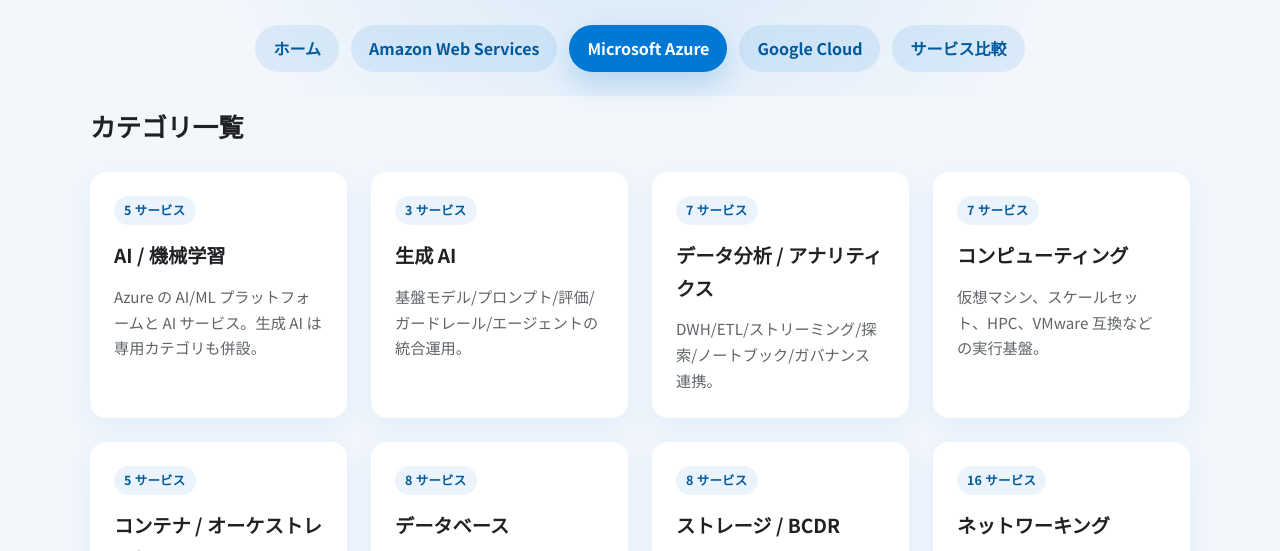
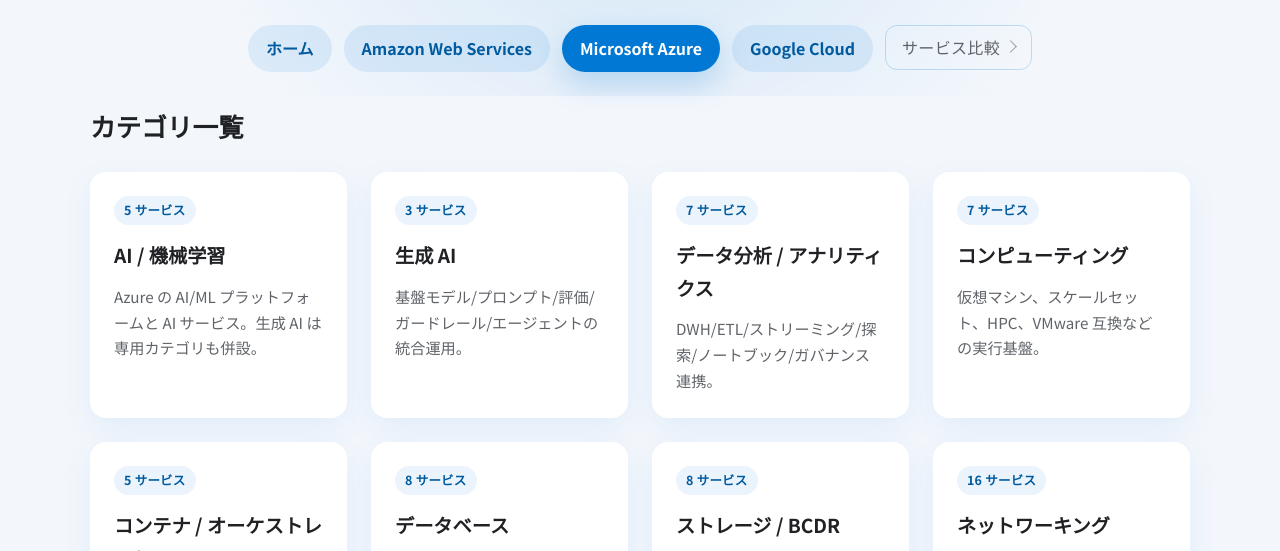
Before and after one commit to hitosh308/cloud-map, a plain HTML site: page azure.html in a window 1280 px wide. Shown: the part 188-739 px from the top of the page. Drawn offline with Linux system fonts and the light colour scheme.

Commit message:
Tweak comparison link styling

```diff
--- a/azure.html
+++ b/azure.html
@@ -40,7 +40,7 @@
             <a class="nav-link" href="google-cloud.html">Google Cloud</a>
           </li>
           <li class="nav-item">
-            <a class="nav-link" href="comparison.html">サービス比較</a>
+            <a class="nav-link nav-link--subtle" href="comparison.html">サービス比較</a>
           </li>
         </ul>
       </nav>
--- a/styles.css
+++ b/styles.css
@@ -133,6 +133,59 @@ body {
   background: var(--accent);
   color: #ffffff;
   box-shadow: 0 12px 30px rgba(var(--accent-rgb), 0.22);
+}
+
+.nav-link--subtle {
+  background: transparent;
+  color: var(--text-muted);
+  border: 1px solid rgba(var(--accent-rgb), 0.22);
+  border-radius: 12px;
+  padding: 8px 16px;
+  font-weight: 500;
+  letter-spacing: 0.02em;
+  box-shadow: none;
+}
+
+.nav-link--subtle::after {
+  content: '';
+  display: inline-block;
+  width: 8px;
+  height: 8px;
+  border-right: 1.5px solid currentColor;
+  border-bottom: 1.5px solid currentColor;
+  transform: translateY(-1px) rotate(-45deg);
+  transform-origin: center;
+  opacity: 0.6;
+  transition: transform 0.2s ease, opacity 0.2s ease;
+}
+
+.nav-link--subtle:hover,
+.nav-link--subtle:focus {
+  background: rgba(var(--accent-rgb), 0.08);
+  color: var(--accent-dark);
+  border-color: rgba(var(--accent-rgb), 0.35);
+}
+
+.nav-link--subtle:hover::after,
+.nav-link--subtle:focus::after {
+  opacity: 1;
+  transform: translate(1px, -1px) rotate(-45deg);
+}
+
+.nav-link--subtle:focus-visible {
+  outline: 3px solid rgba(var(--accent-rgb), 0.35);
+  outline-offset: 3px;
+}
+
+.nav-link--subtle[aria-current='page'] {
+  background: rgba(var(--accent-rgb), 0.12);
+  color: var(--accent-dark);
+  border-color: rgba(var(--accent-rgb), 0.35);
+  box-shadow: none;
+}
+
+.nav-link--subtle[aria-current='page']::after {
+  opacity: 1;
 }
 
 .page-main {
```
Also changed, not shown: aws.html (+1 -1 lines), comparison.html (+1 -1 lines), google-cloud.html (+1 -1 lines), index.html (+1 -1 lines).
